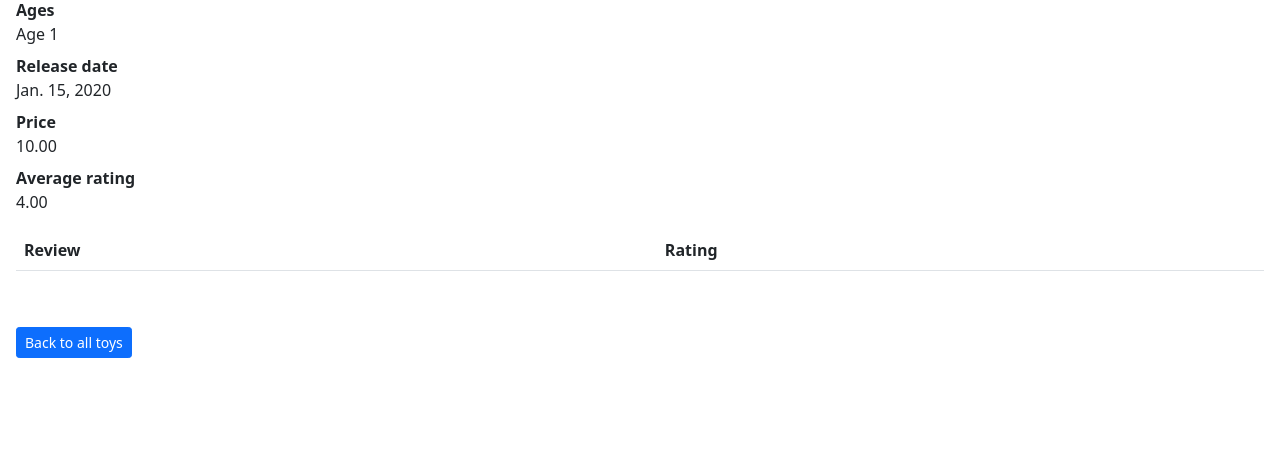
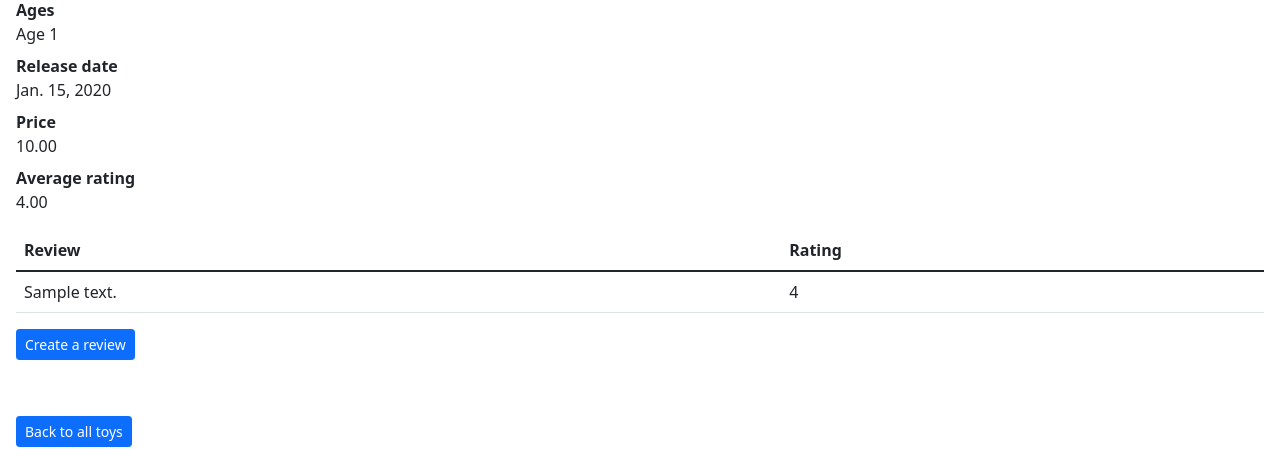
Before and after one commit to cosc140-s22/cosc140-lab5-matt-asianna_lab05, a Django app: page /products/1 in a window 1280 px wide. Shown: the part 337-800 px from the top of the page. Run offline with Django 4.2, Linux system fonts and the light colour scheme; a user stored in the database is signed in; tables that the repository leaves empty hold one stand-in row (values such as "Sample post"); lists and menus that the app fills with data are empty; parts of the project's set-up code (start-up, migrations or seed data) failed here and were passed over.

Commit message:
We basically made Amazon.

```diff
--- a/products/forms.py
+++ b/products/forms.py
@@ -1,4 +1,10 @@
 from django import forms
+from .models import Review
 
 class ProductFilterForm(forms.Form):
     name_search = forms.CharField(label="Name search", max_length=50, required=False)
+
+class ReviewForm(forms.ModelForm):
+  class Meta:
+    model = Review
+    fields = ['stars', 'review']
--- a/products/models.py
+++ b/products/models.py
@@ -1,14 +1,14 @@
 from django.db import models
 from django.contrib.auth import models as auth_models
 from django.db.models import Avg
-
+from django.core.validators import MinValueValidator, MaxValueValidator
 
 class Product(models.Model):
     name = models.CharField(max_length=50, blank=False)
     description = models.TextField(blank=True)
-    price = models.DecimalField(max_digits=6, decimal_places=2, blank=False)
-    minimum_age_appropriate = models.IntegerField(default=0, blank=False)
-    maximum_age_appropriate = models.IntegerField(default=-1, blank=False)
+    price = models.DecimalField(max_digits=6, decimal_places=2, blank=False, validators=[MinValueValidator(0.01)])
+    minimum_age_appropriate = models.IntegerField(default=0, blank=False, validators=[MinValueValidator(1), MaxValueValidator(99)])
+    maximum_age_appropriate = models.IntegerField(default=-1, blank=False, validators=[MinValueValidator(1), MaxValueValidator(99)])
     release_date = models.DateField()
 
     def __str__(self):
@@ -26,7 +26,7 @@ class Product(models.Model):
             return f"Ages {self.minimum_age_appropriate} to {self.maximum_age_appropriate}"
 
 class Review(models.Model):
-    stars = models.IntegerField()
+    stars = models.IntegerField(blank=False, validators = [MinValueValidator(1), MaxValueValidator(5)])
     review = models.TextField()
     product = models.ForeignKey(Product, models.CASCADE)
     user = models.ForeignKey(auth_models.User, models.CASCADE)
--- a/products/templates/products/review.html
+++ b/products/templates/products/review.html
@@ -6,8 +6,12 @@
 </section>
 
 <section>
+  <form action="{% url 'createview' product.id %}" method="post">
+    {% csrf_token %}
+    {{form}}
+    <input type="submit" value="Submit">
+  </form>
 
-{# Add new review form here #}
 
 </section>
 
--- a/products/templates/products/show.html
+++ b/products/templates/products/show.html
@@ -19,18 +19,20 @@
         <th>Rating</th>
     </thead>
     <tbody>
-
-        {# Add the contents of the review table here #}
-
+       {% for review in product.review_set.all%}
+      <tr>
+        <td>{{review.review}} </td> <td> {{review.stars}}</td>
+      </tr>
+      {% endfor %}
     </tbody>
 </table>
 </section>
 
+{% if user.is_authenticated %}
 <section>
-
-{# Add button/link to get to the review form here #}
-
+  <a class="btn btn-sm btn-primary" href="{% url 'createview' product.id %}">Create a review</a>
 </section>
+{% endif %}
 
 {% endblock %}
 
@@ -38,5 +40,7 @@
 <br>
 <div>
 <a class="btn btn-sm btn-primary" href="{% url 'index' %}">Back to all toys</a>
+
+
 </div>
 {% endblock %}
--- a/products/views.py
+++ b/products/views.py
@@ -1,7 +1,8 @@
-from django.shortcuts import render, get_object_or_404
+from django.shortcuts import render, get_object_or_404, redirect
 from django.db.models import Prefetch
 from .models import Product
-from .forms import ProductFilterForm
+from .forms import ProductFilterForm, ReviewForm
+from django.contrib.auth.decorators import login_required
 
 def index(request):
     products = Product.objects.all().order_by('name')
@@ -15,5 +16,24 @@ def index(request):
 
 def show(request, product_id):
     p = get_object_or_404(Product, pk=product_id)
+    #reviews = p.review_set.all()
+  #assign to something
     context = { 'product':p }
     return render(request, 'products/show.html', context)
+
+@login_required
+def create_review(request, product_id):
+  #if request.method == 'POST':
+  p = get_object_or_404(Product, pk=product_id)
+
+  if request.method == 'POST':
+    form = ReviewForm(request.POST)
+    if form.is_valid():
+      p.review_set.create(stars=form.cleaned_data['stars'], review=form.cleaned_data['review'],  user=request.user)
+      return redirect('show', p.id)
+    else:
+      pass
+  else:
+    form = ReviewForm()
+  context = { 'product':p, 'form':form}
+  return render(request, 'products/review.html', context)
--- a/toystore/settings.py
+++ b/toystore/settings.py
@@ -29,7 +29,7 @@ DEBUG = True
 # repl.it happiness
 ALLOWED_HOSTS = ['*']
 X_FRAME_OPTIONS = '*'
-
+CSRF_TRUSTED_ORIGINS = ['https://cosc140-lab5-matt-asiannalab05.mattrojas.repl.co']
 
 # Application definition
 
--- a/toystore/urls.py
+++ b/toystore/urls.py
@@ -21,7 +21,7 @@ from django.conf.urls.static import static
 from django.contrib.auth import views as auth_views
 
 from products.views import index, show
-
+from products.views import create_review
 
 def root_redirect(request):
     return redirect(reverse_lazy('index'))
@@ -32,5 +32,6 @@ urlpatterns = [
     path('logout/', auth_views.LogoutView.as_view(next_page='/'), name='logout'),
     path('products/', index, name='index'),
     path('products/<int:product_id>', show, name='show'),
+    path('products/<int:product_id>/createreview', create_review, name = 'createview'),
     path('', root_redirect),
 ] + static(settings.MEDIA_URL, document_root=settings.MEDIA_ROOT)
```
Also changed, not shown: tests.py (renamed from products/tests.py), 1 other file.
